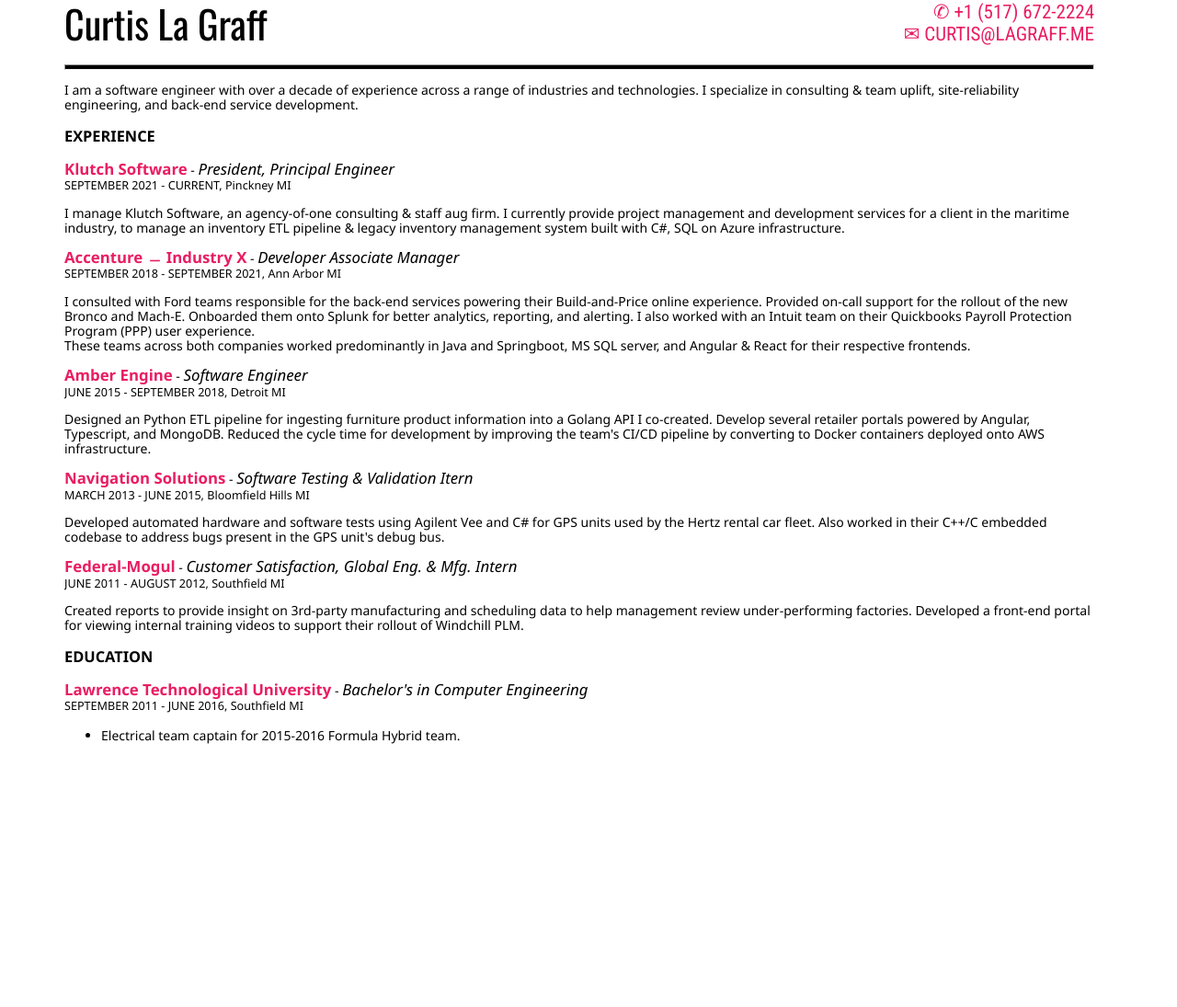
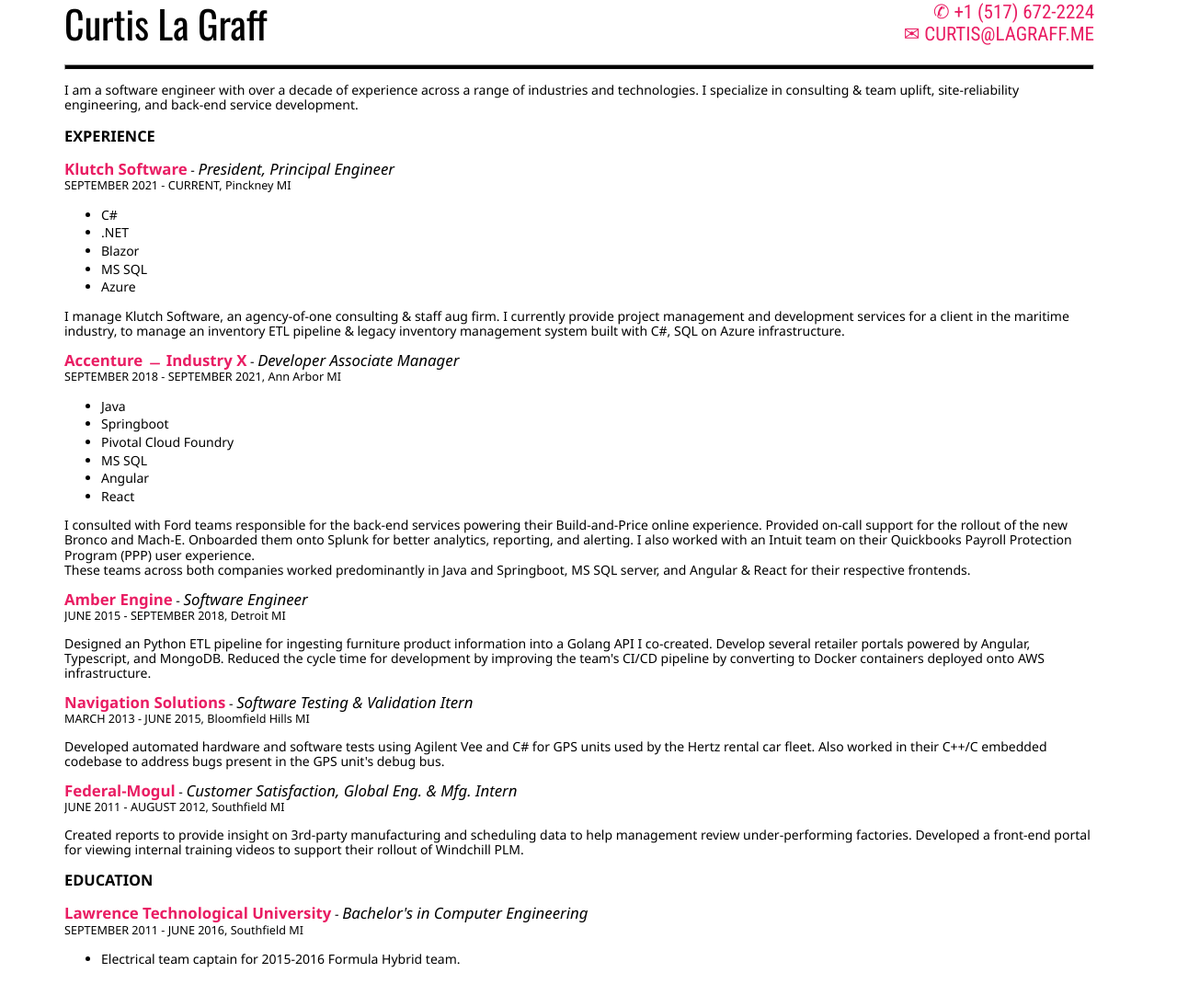
Before and after one commit to clagraff/clagraff.github.io, a Jekyll site: the page built from index.html, in a window 1280 px wide. Shown: the whole page at 92% size. Built offline with Jekyll 4.4.1, drawn with Linux system fonts in a browser that asks for light colours; before the commit the page ends 900 px from its top, so only the background shows below that.

Commit message:
Update index.html

```diff
--- a/index.html
+++ b/index.html
@@ -10,6 +10,13 @@
   <h3>EXPERIENCE</h3>
   <span class="company">Klutch Software</span> - <span class="position">President, Principal Engineer</span><br/>
   <span class="duration">SEPTEMBER 2021 - CURRENT, Pinckney MI</span><br/>
+  <ul class="tech">
+    <li>C#</li>
+     <li>.NET</li>
+     <li>Blazor</li>
+     <li>MS SQL</li>
+     <li>Azure</li>
+  </ul>
   <p>
     I manage Klutch Software, an agency-of-one consulting & staff aug firm. I currently provide project management and
     development services for a client in the maritime industry, to manage an inventory ETL pipeline & legacy inventory
@@ -19,6 +26,14 @@
 <p class="entry">
   <span class="company">Accenture &#xfe58; Industry X</span> - <span class="position">Developer Associate Manager</span><br/>
   <span class="duration">SEPTEMBER 2018 - SEPTEMBER 2021, Ann Arbor MI</span><br/>
+  <ul class="tech">
+    <li>Java</li>
+     <li>Springboot</li>
+     <li>Pivotal Cloud Foundry</li>
+     <li>MS SQL</li>
+     <li>Angular</li>
+    <li>React</li>
+  </ul>
   <p>
     I consulted with Ford teams responsible for the back-end services powering their Build-and-Price online experience. Provided on-call support for the rollout of the new Bronco and Mach-E. Onboarded them onto Splunk for better analytics, reporting, and alerting.
     I also worked with an Intuit team on their Quickbooks Payroll Protection Program (PPP) user experience.
```
